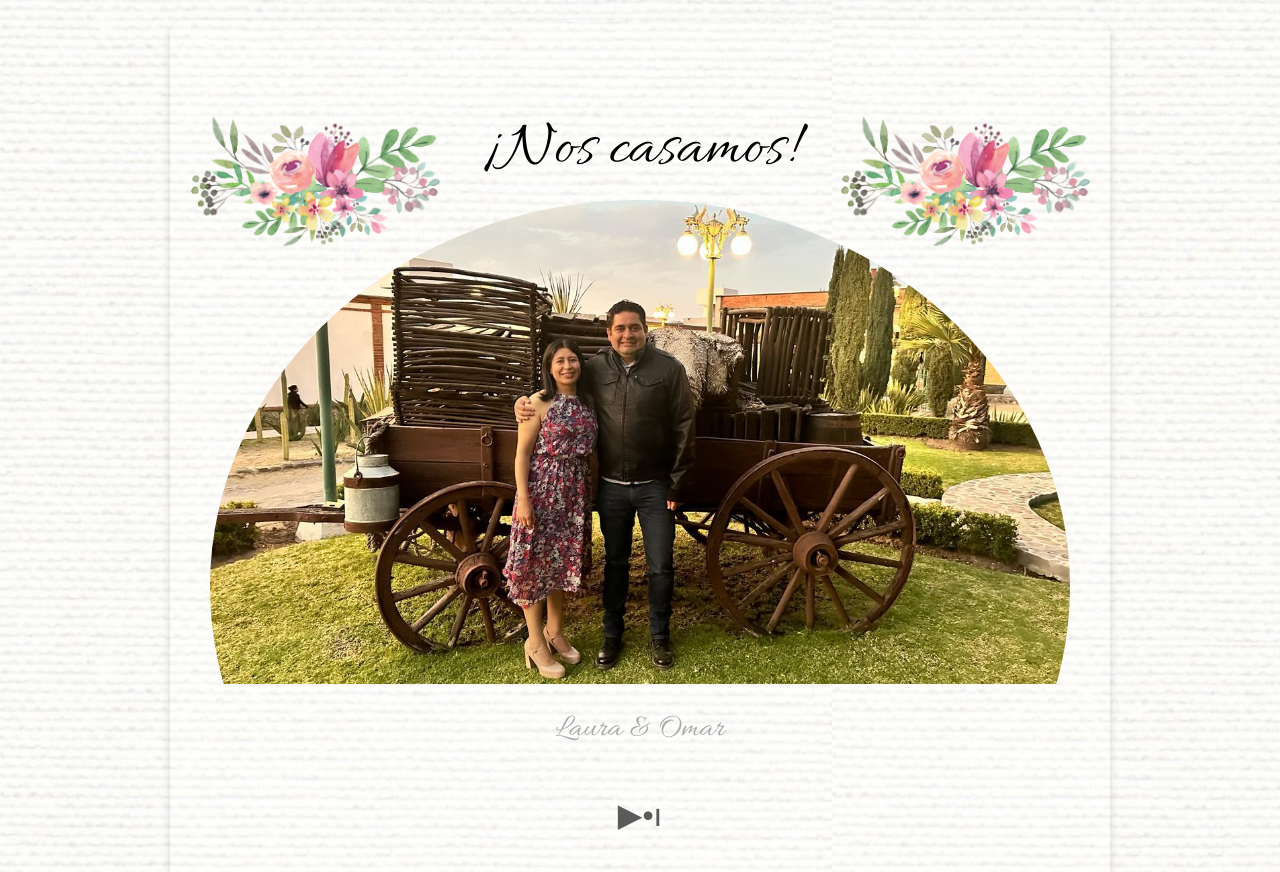
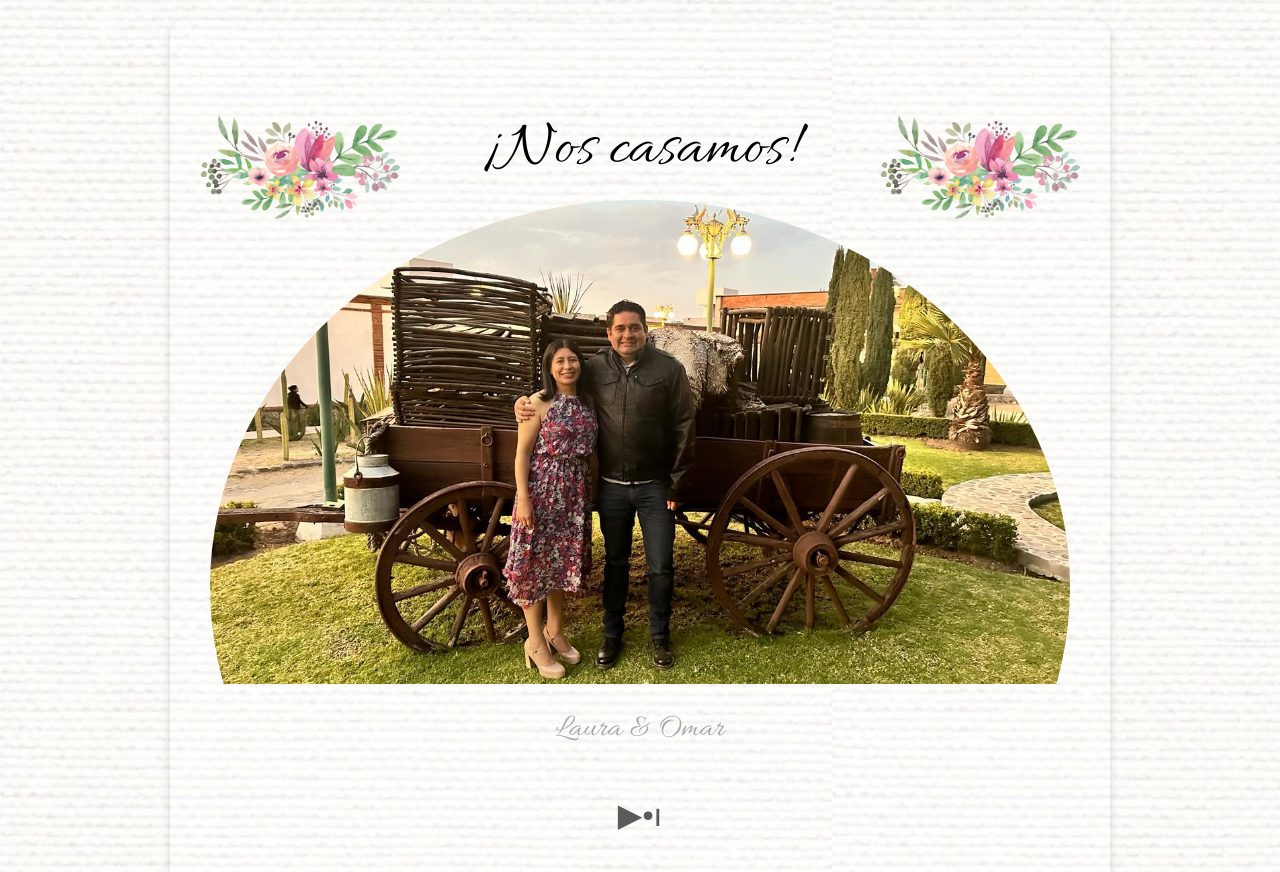
Before and after one commit to BenssZ/invitacion_, a plain HTML site: page index.html in a window 1280 px wide. Shown: the top 872 px of the page. Drawn offline with Linux system fonts and the light colour scheme.

Commit message:
Update estilo.css

```diff
--- a/estilo.css
+++ b/estilo.css
@@ -294,16 +294,16 @@ audio {
 }
 .corner-image {
     position: absolute;
-    width: 250px; /* Ajusta el tamaño según tus necesidades */
+    width: 200px; /* Ajusta el tamaño según tus necesidades */
     height: auto;
 }
 
 .corner-left {
-    top: 0.1px; /* Ajusta el valor para posicionar */
-    left: 0.1px;
+    top: 10px; /* Ajusta el valor para posicionar */
+    left: 10px;
 }
 
 .corner-right {
-    top: 0.1px;
-    right: 0.1px;
+    top: 10px;
+    right: 10px;
 }
```
